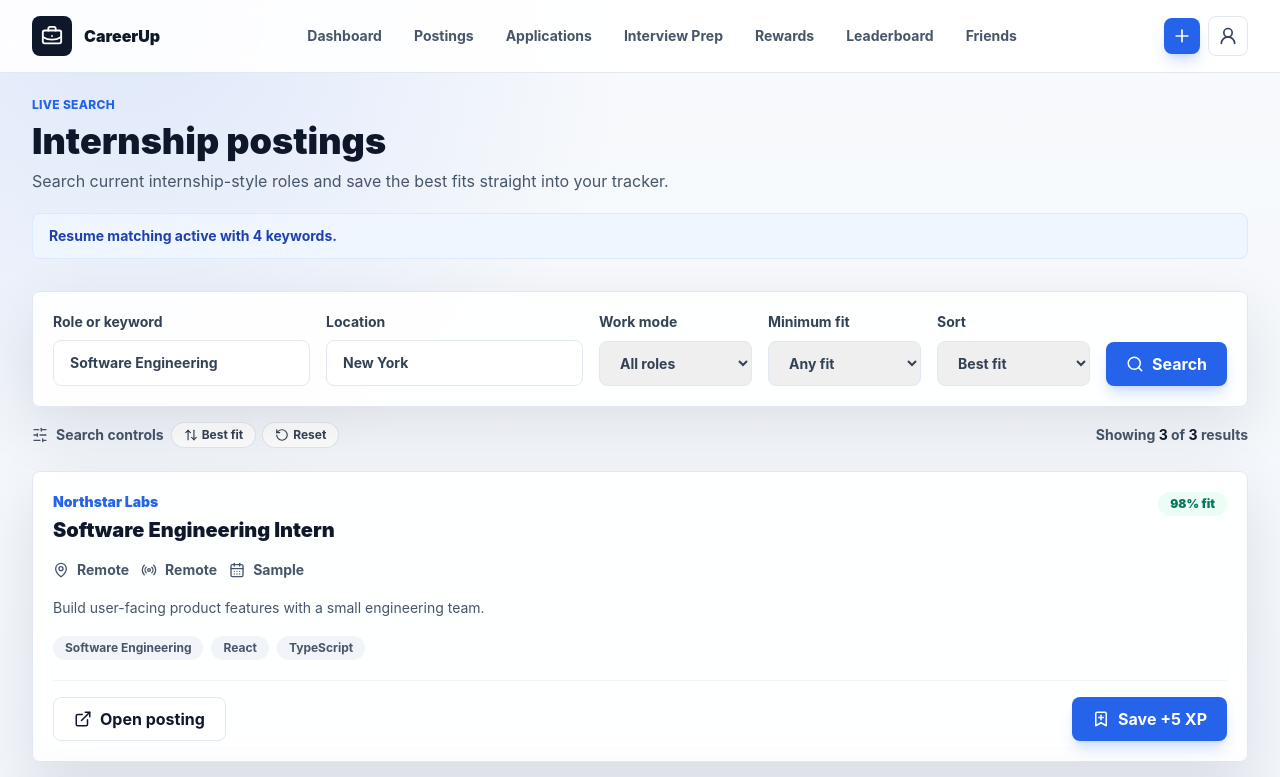
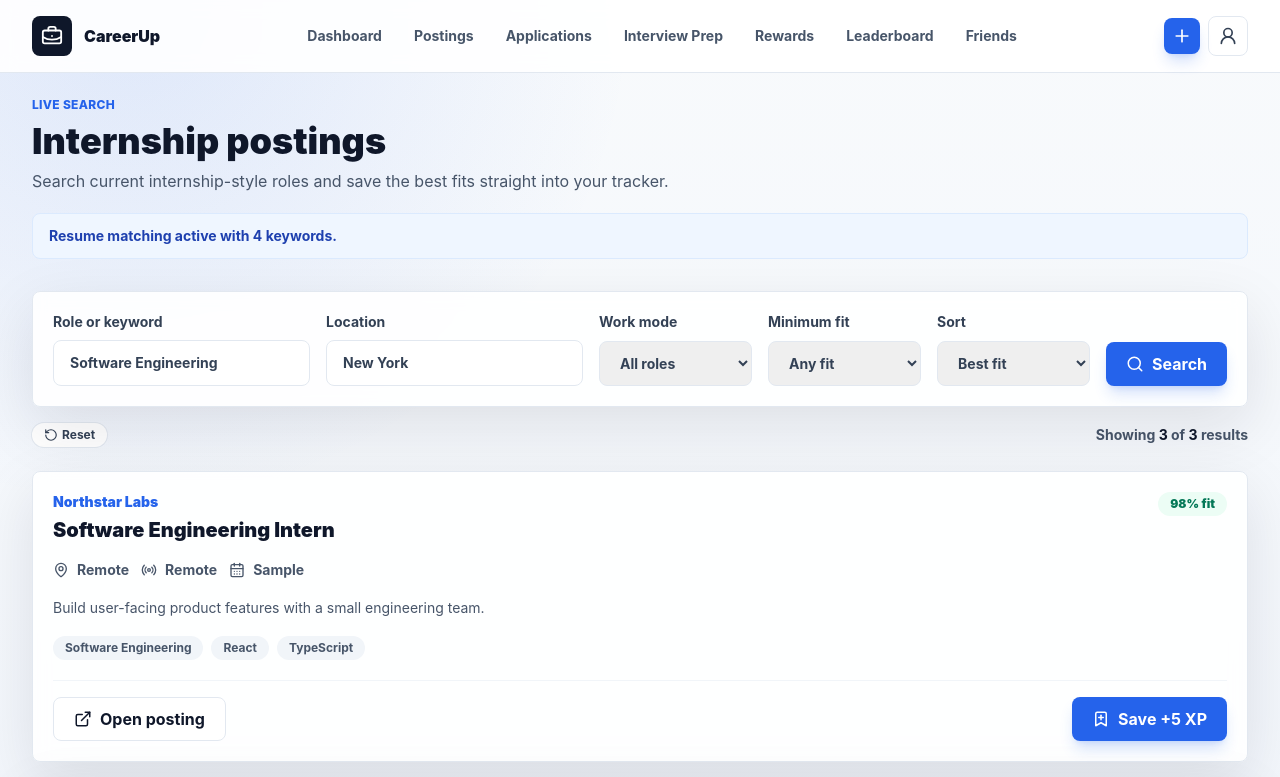
Before and after one commit to Varun-gull/CareerUp, a Next.js app: page /postings in a window 1280 px wide. Shown: the top 777 px of the page. Built offline with nearby package versions, Linux system fonts and the light colour scheme; no server answers.

Commit message:
Remove search controls label and best fit chip, keep only reset button
Co-Authored-By: Claude Sonnet 4.6 <noreply@anthropic.com>

```diff
--- a/app/postings/page.tsx
+++ b/app/postings/page.tsx
@@ -1,4 +1,4 @@
-import { ArrowUpDown, RotateCcw, Search, SlidersHorizontal } from "lucide-react";
+import { RotateCcw, Search } from "lucide-react";
 import Link from "next/link";
 import { EmptyState } from "@/components/EmptyState";
 import { Navbar } from "@/components/Navbar";
@@ -117,17 +117,9 @@ export default async function PostingsPage({
         </form>
 
         <div className="mt-4 flex flex-wrap items-center justify-between gap-3 text-sm font-bold text-slate-600">
-          <div className="flex flex-wrap items-center gap-2">
-            <span className="inline-flex items-center gap-2">
-              <SlidersHorizontal size={16} /> Search controls
-            </span>
-            <span className="inline-flex items-center rounded-full bg-white px-3 py-1 text-xs text-slate-700 ring-1 ring-slate-200">
-              <ArrowUpDown className="mr-1" size={14} /> {sort === "fit" ? "Best fit" : sort === "newest" ? "Newest" : "Company"}
-            </span>
-            <Link href="/postings" className="inline-flex items-center rounded-full bg-white px-3 py-1 text-xs text-slate-700 ring-1 ring-slate-200 hover:text-blue-700">
-              <RotateCcw className="mr-1" size={14} /> Reset
-            </Link>
-          </div>
+          <Link href="/postings" className="inline-flex items-center rounded-full bg-white px-3 py-1 text-xs text-slate-700 ring-1 ring-slate-200 hover:text-blue-700">
+            <RotateCcw className="mr-1" size={14} /> Reset
+          </Link>
           <span className="text-sm font-bold text-slate-600">
             Showing <span className="text-ink">{postings.length}</span> of <span className="text-ink">{searchResult.postings.length}</span> results
           </span>
```
